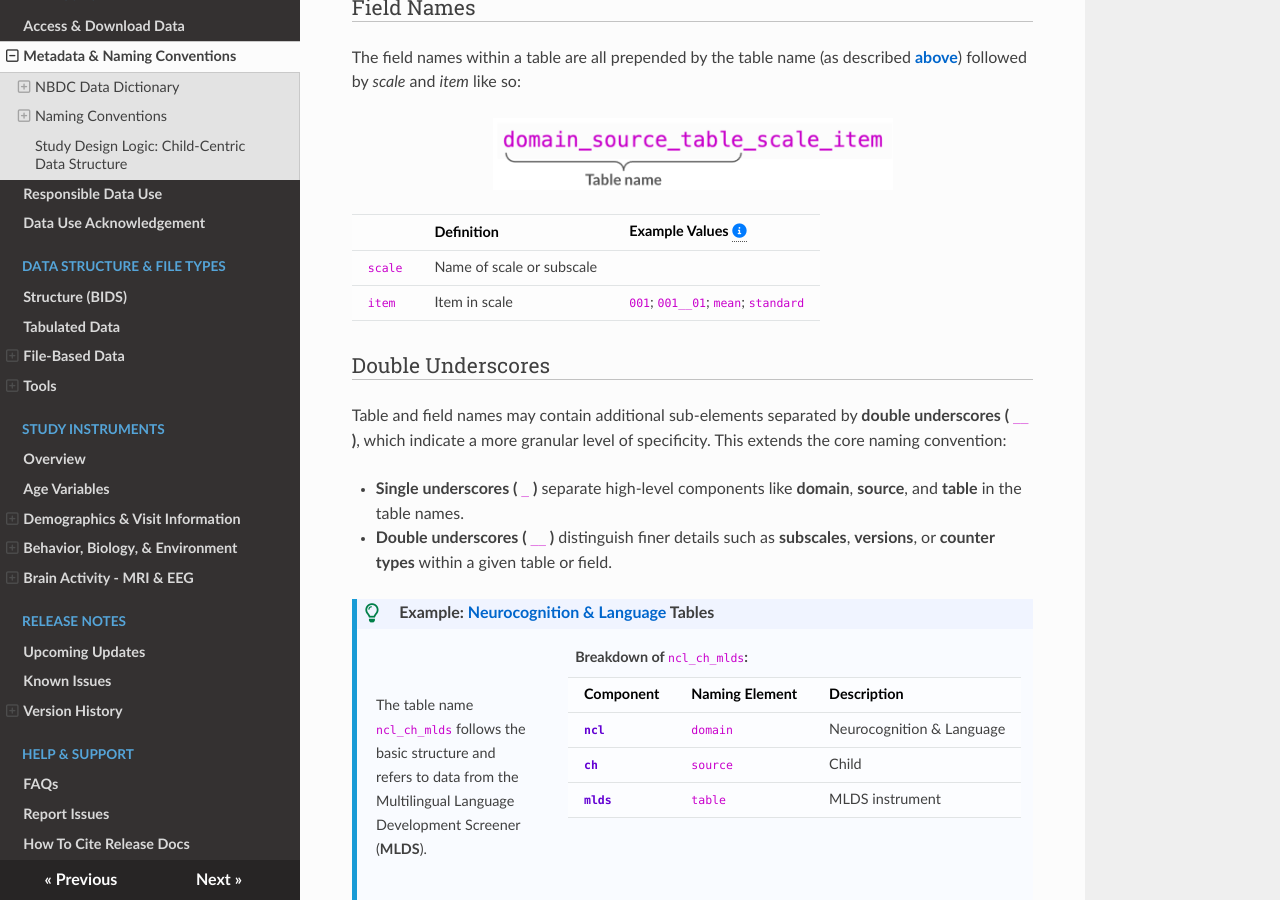
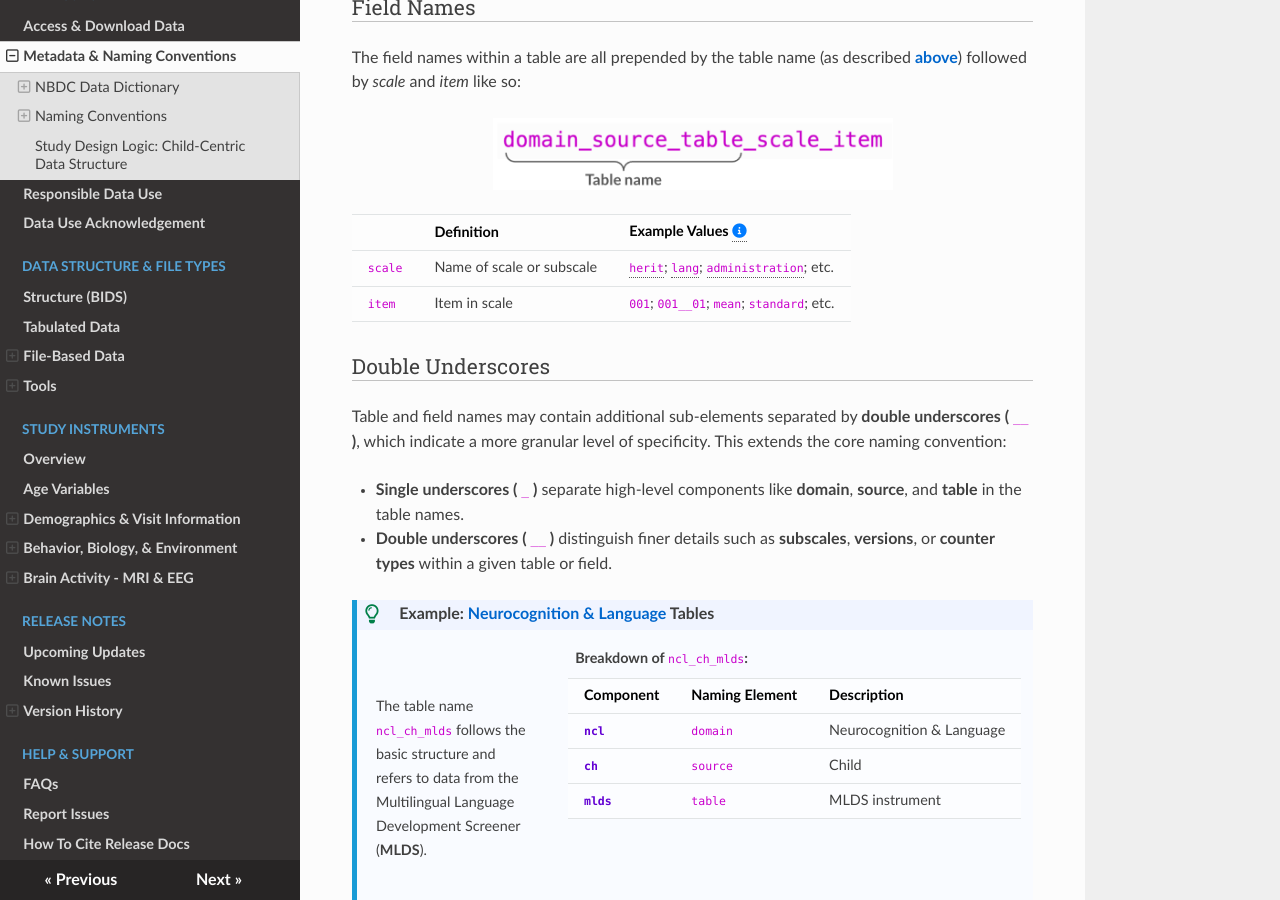
Before and after one commit to nbdc-datahub/hbcd-docs, an MkDocs documentation site: the page built from docs/access/metadata.md, in a window 1280 px wide and 900 px high, scrolled down 3788 px. Built offline with MkDocs 1.6.1, drawn with Linux system fonts in a browser that asks for light colours; nearby versions of some CDN libraries.

Commit message:
add examples  to field names for scale element

```diff
--- a/docs/access/metadata.md
+++ b/docs/access/metadata.md
@@ -490,12 +490,15 @@ The field names within a table are all prepended by the table name (as described
 <tr>
   <td><b><code>scale</code></b></td>
   <td style="word-wrap: break-word; white-space: normal;">Name of scale or subscale</td>
-  <td>  </td>
+  <td><span class="tooltip"><code>herit</code><span class="tooltiptext">heritage information</span></span>;
+  <span class="tooltip"><code>lang</code><span class="tooltiptext">languages spoken</span></span>;
+  <span class="tooltip"><code>administration</code><span class="tooltiptext">instrument administration</span></span>; etc.
+  </td>
 </tr>
 <tr>
 <td><b><code>item</code></b></td>
 <td>Item in scale</td>
-<td><code>001</code>; <code>001__01</code>; <code>mean</code>; <code>standard</code></td></tr>
+<td><code>001</code>; <code>001__01</code>; <code>mean</code>; <code>standard</code>; etc.</td></tr>
 </tbody>
 </table>
 
```
